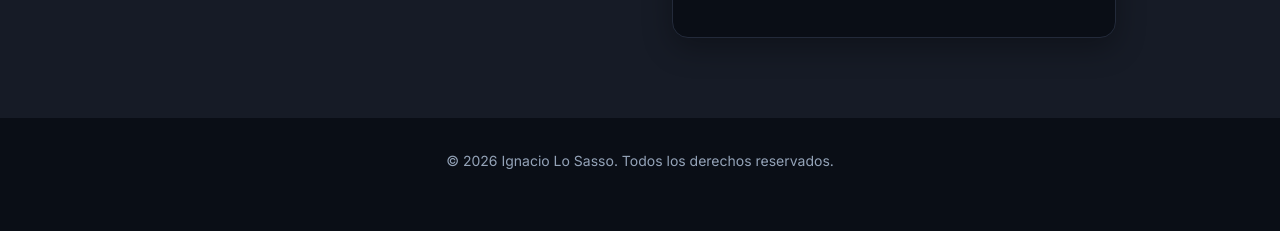
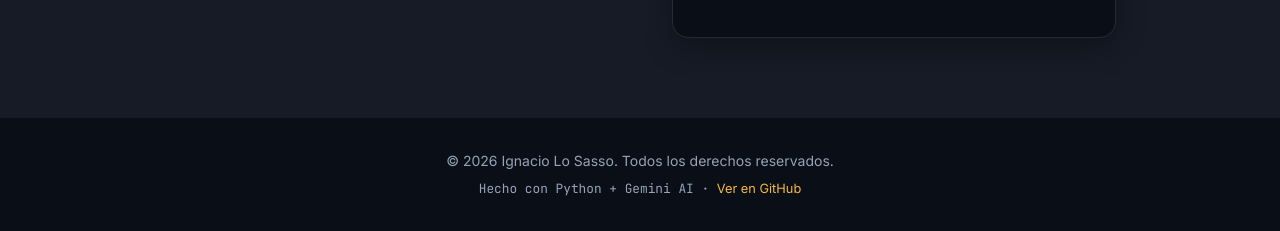
Before and after one commit to nacholosasso/noticias-ia, a plain HTML site: page public/index.html in a window 1280 px wide. Shown: the part 1410-1641 px from the top of the page. Before the commit the page ends 1615 px from the top, so only its background shows below. Drawn offline with Linux system fonts and the light colour scheme; some packages are replaced by stand-ins of ours; no server answers.

Commit message:
feat: agrega tagline técnico y link a GitHub en el footer

```diff
--- a/public/index.html
+++ b/public/index.html
@@ -154,8 +154,9 @@
     </section>
 
     <footer>
-        <div class="container">
+        <div class="container footer-content">
             <p>&copy; <span id="year"></span> Ignacio Lo Sasso. Todos los derechos reservados.</p>
+            <p class="footer-tech">Hecho con Python + Gemini AI · <a href="https://github.com/nacholosasso/noticias-ia" target="_blank" rel="noopener noreferrer">Ver en GitHub</a></p>
         </div>
     </footer>
 
--- a/public/styles.css
+++ b/public/styles.css
@@ -519,6 +519,27 @@ footer {
     font-size: 0.875rem;
 }
 
+.footer-content {
+    display: flex;
+    flex-direction: column;
+    gap: 0.4rem;
+    align-items: center;
+}
+
+.footer-tech {
+    font-family: var(--font-mono);
+    font-size: 0.8rem;
+}
+
+.footer-tech a {
+    color: var(--accent-color);
+    text-decoration: none;
+}
+
+.footer-tech a:hover {
+    text-decoration: underline;
+}
+
 /* Responsive */
 @media (max-width: 850px) {
     .contact-container {
```
